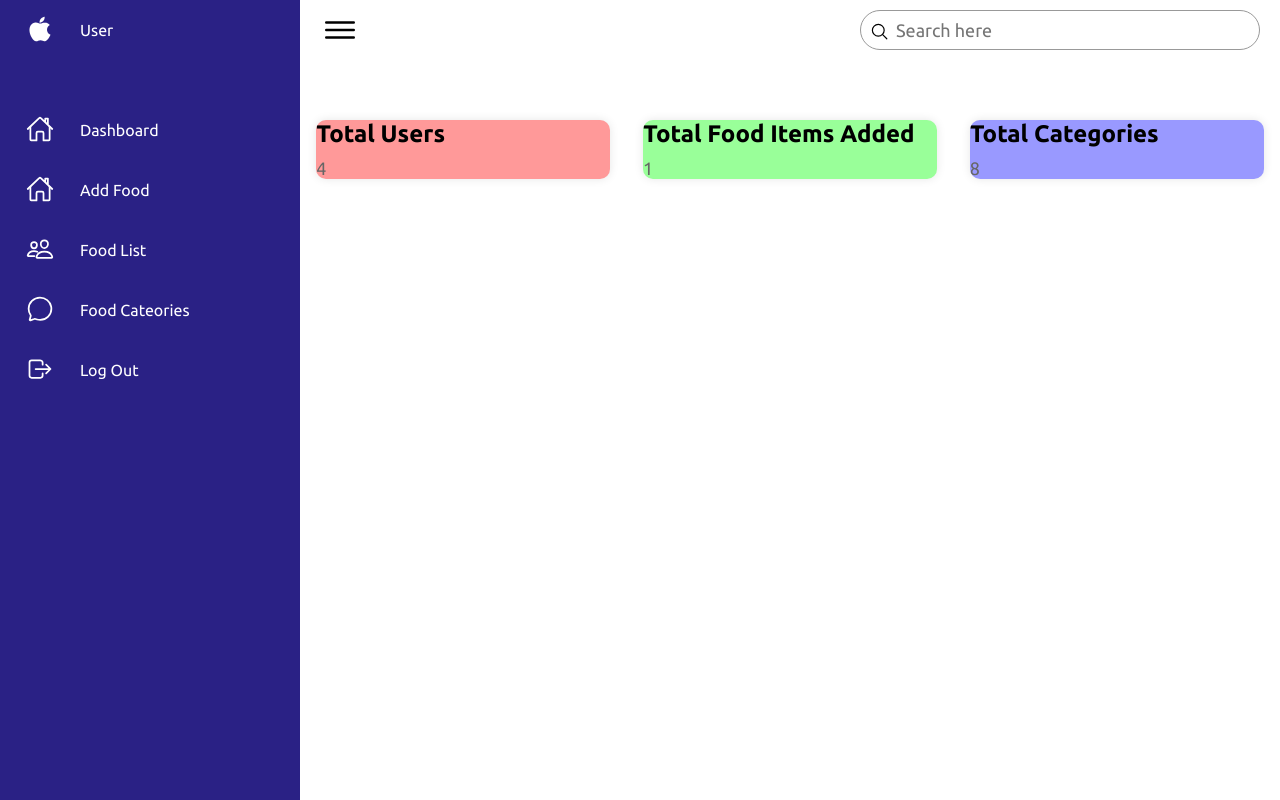
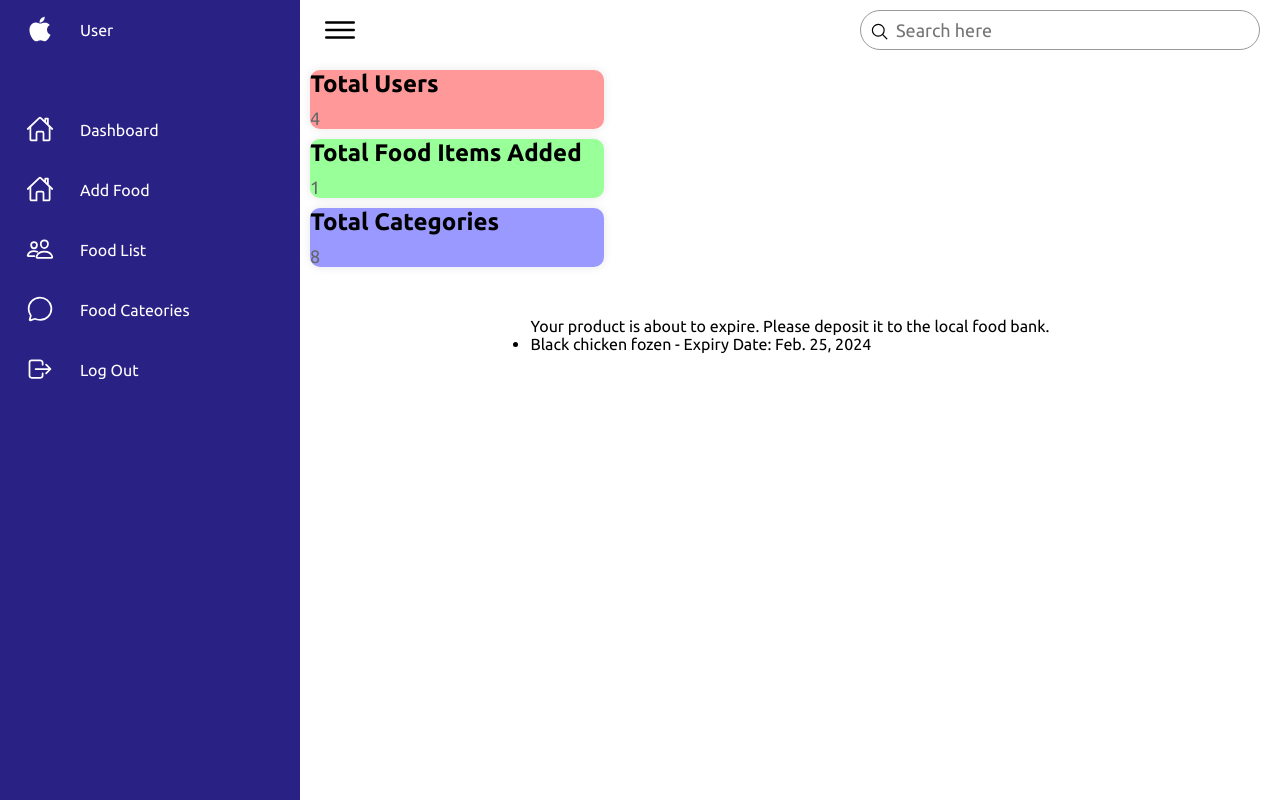
Before and after one commit to AI-ML-Prowork/waste-management, a Django app: page / in a window 1280 px wide. Run offline with Django 5.2, Linux system fonts and the light colour scheme; a user stored in the database is signed in; data comes from the database, SQL or seed files in the repository; both versions use the stored data as it was after the commit; some libraries are stand-ins or nearby versions.

Commit message:
first commit

```diff
--- a/food_management/admin.py
+++ b/food_management/admin.py
@@ -2,7 +2,7 @@ from django.contrib import admin
 from food_management.models import FoodCategory
 
 class FoodCategoryAdmin(admin.ModelAdmin):
-    list_display = ['name']
+    list_display = ['name', 'pre_expiry_days']
 
 admin.site.register(FoodCategory, FoodCategoryAdmin)
 
--- a/food_management/forms.py
+++ b/food_management/forms.py
@@ -19,6 +19,8 @@ class FoodItemForm(forms.ModelForm):
 
 
 class NewCategoryForm(forms.ModelForm):
+    pre_expiry_days = forms.IntegerField(label='Pre-Expiry Days', initial=0)
+
     class Meta:
         model = FoodCategory
-        fields = ['name']
+        fields = ['name', 'pre_expiry_days']
--- a/food_management/models.py
+++ b/food_management/models.py
@@ -1,8 +1,12 @@
 from django.db import models
 from django.contrib.auth.models import User
+from django.utils import timezone
+
 
 class FoodCategory(models.Model):
     name = models.CharField(max_length=100)
+    pre_expiry_days = models.PositiveIntegerField(default=0)
+
 
     def __str__(self):
         return self.name
@@ -17,10 +21,7 @@ class FoodItem(models.Model):
         ('litres', 'litres'),
         ('units', 'units'),
         ('other', 'other'),
-
     ]
-
-
     category = models.ForeignKey(FoodCategory, on_delete=models.CASCADE)
     name = models.CharField(max_length=200)
     quantity = models.DecimalField(max_digits=10, decimal_places=2)
@@ -29,5 +30,13 @@ class FoodItem(models.Model):
     added_by = models.ForeignKey(User, on_delete=models.CASCADE)
     barcode = models.CharField(max_length=100, blank=True, null=True)
 
+    def calculate_expiry_date(self):
+        pre_expiry_days = self.category.pre_expiry_days
+        return self.expiry_date - timezone.timedelta(days=pre_expiry_days)
+
+    def calculate_expiry_date(self):
+        pre_expiry_days = self.category.pre_expiry_days
+        return self.expiry_date - timezone.timedelta(days=pre_expiry_days)
+
     def __str__(self):
         return self.name
--- a/food_management/urls.py
+++ b/food_management/urls.py
@@ -12,10 +12,7 @@ urlpatterns = [
     path('add_food_item/', add_food_item, name='add_food_item'),
     path('food_item_list/', food_item_list, name='food_item_list'),
     path('edit_food_item/<int:pk>/', edit_food_item, name='edit_food_item'),
-    path('delete_food_item/<int:pk>/', delete_food_item, name='delete_food_item'),
-
-
-
+    path('delete_food_item/<int:pk>/', delete_food_item, name='delete_food_item'),\
 
     path('user_login/', user_login, name='user_login'),
     path('user_signup/', user_signup, name='user_signup'),
--- a/food_management/views.py
+++ b/food_management/views.py
@@ -12,6 +12,7 @@ import base64
 import barcode
 from barcode.writer import ImageWriter
 from io import BytesIO
+from django.utils import timezone
 
 
 
@@ -26,8 +27,24 @@ def dashboard(request):
     total_users = User.objects.count()
     total_food_items = FoodItem.objects.count()
     total_categories = FoodCategory.objects.count()
-    return render(request, 'food_management/dashboard.html', {'total_users': total_users, 'total_food_items': total_food_items, 'total_categories': total_categories})
 
+    # Fetch approaching expiry items based on custom pre-expiry days for each category
+    approaching_expiry_items = []
+    for category in FoodCategory.objects.all():
+        pre_expiry_days = category.pre_expiry_days
+        approaching_expiry_items.extend(
+            FoodItem.objects.filter(
+                category=category,
+                expiry_date__lte=timezone.now() + timezone.timedelta(days=pre_expiry_days)
+            )
+        )
+
+    return render(request, 'food_management/dashboard.html', {
+        'total_users': total_users,
+        'total_food_items': total_food_items,
+        'total_categories': total_categories,
+        'approaching_expiry_items': approaching_expiry_items
+    })
 
 
 @login_required(login_url='user_login/')
@@ -111,7 +128,8 @@ def add_category(request):
 @login_required(login_url='user_login/')
 def category_list(request):
     categories = FoodCategory.objects.all()
-    return render(request, 'food_management/category_list.html', {'categories': categories})
+    pre_expiry_days = FoodCategory.objects.all()
+    return render(request, 'food_management/category_list.html', {'categories': categories, 'pre_expiry_days': pre_expiry_days})
 
 
 
--- a/templates/food_management/category_list.html
+++ b/templates/food_management/category_list.html
@@ -7,6 +7,7 @@
         {% for category in categories %}
             <li>
                 {{ category.name }}
+                {{category.pre_expiry_days}}
                 <a href="{% url 'delete_category' pk=category.pk %}">Delete</a>
             </li>
         {% endfor %}
--- a/templates/food_management/dashboard.html
+++ b/templates/food_management/dashboard.html
@@ -2,7 +2,6 @@
 {% block title %}Dashboard{% endblock %}
 
 {% block content %}
-<div class="dashboard">
     <div class="card" style="background-color: #ff9999;">
         <h2>Total Users</h2>
         <p>{{ total_users }}</p>
@@ -16,4 +15,19 @@
         <p>{{ total_categories }}</p>
     </div>
 </div>
+
+
+<div class="dashboard">
+    <div class="notification">
+        {% if approaching_expiry_items %}
+            <p>Your product is about to expire. Please deposit it to the local food bank.</p>
+            <ul>
+                {% for item in approaching_expiry_items %}
+                    <li>{{ item.name }} - Expiry Date: {{ item.expiry_date }}</li>
+                {% endfor %}
+            </ul>
+        {% else %}
+            <p>No items approaching expiry date.</p>
+        {% endif %}
+    </div>
 {% endblock %}
```
Also changed, not shown: db.sqlite3, food_management/migrations/0005_foodcategory_pre_expiry_days.py (added).
